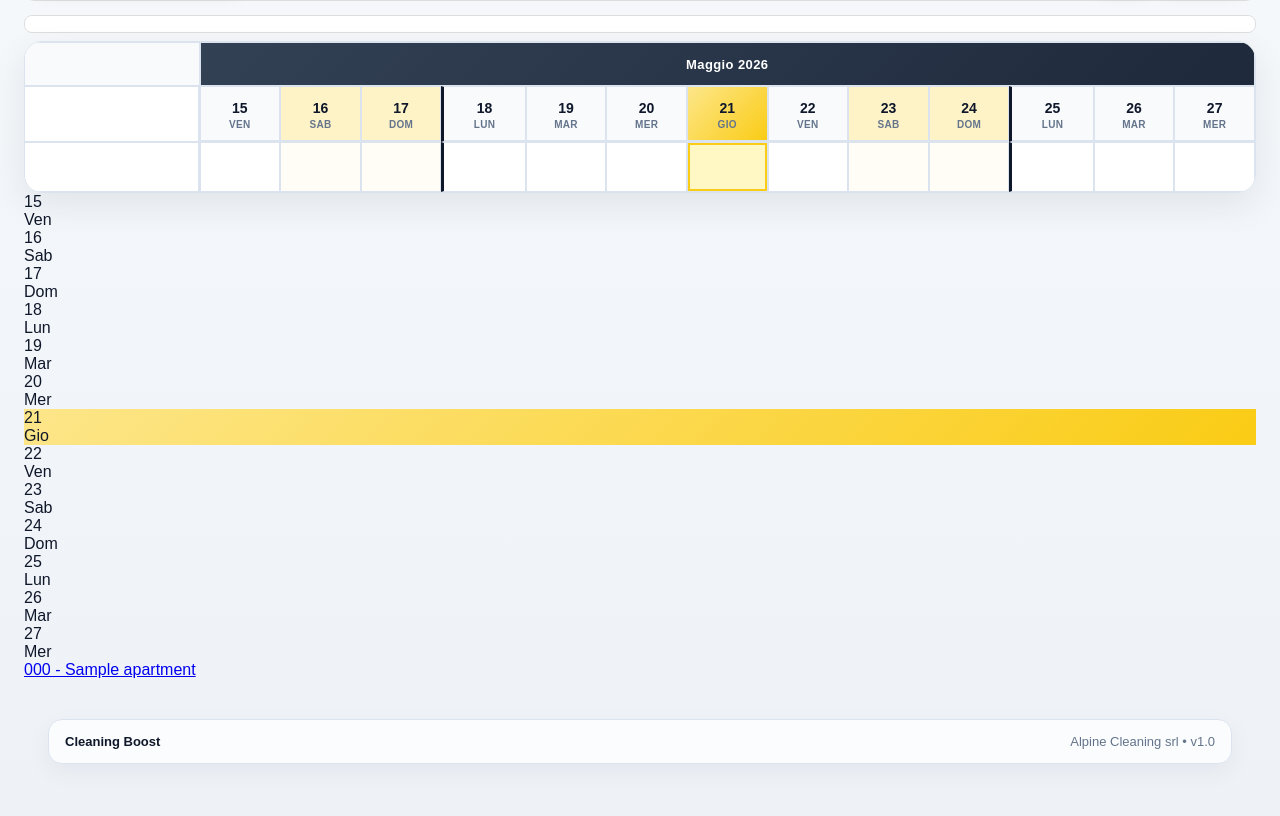
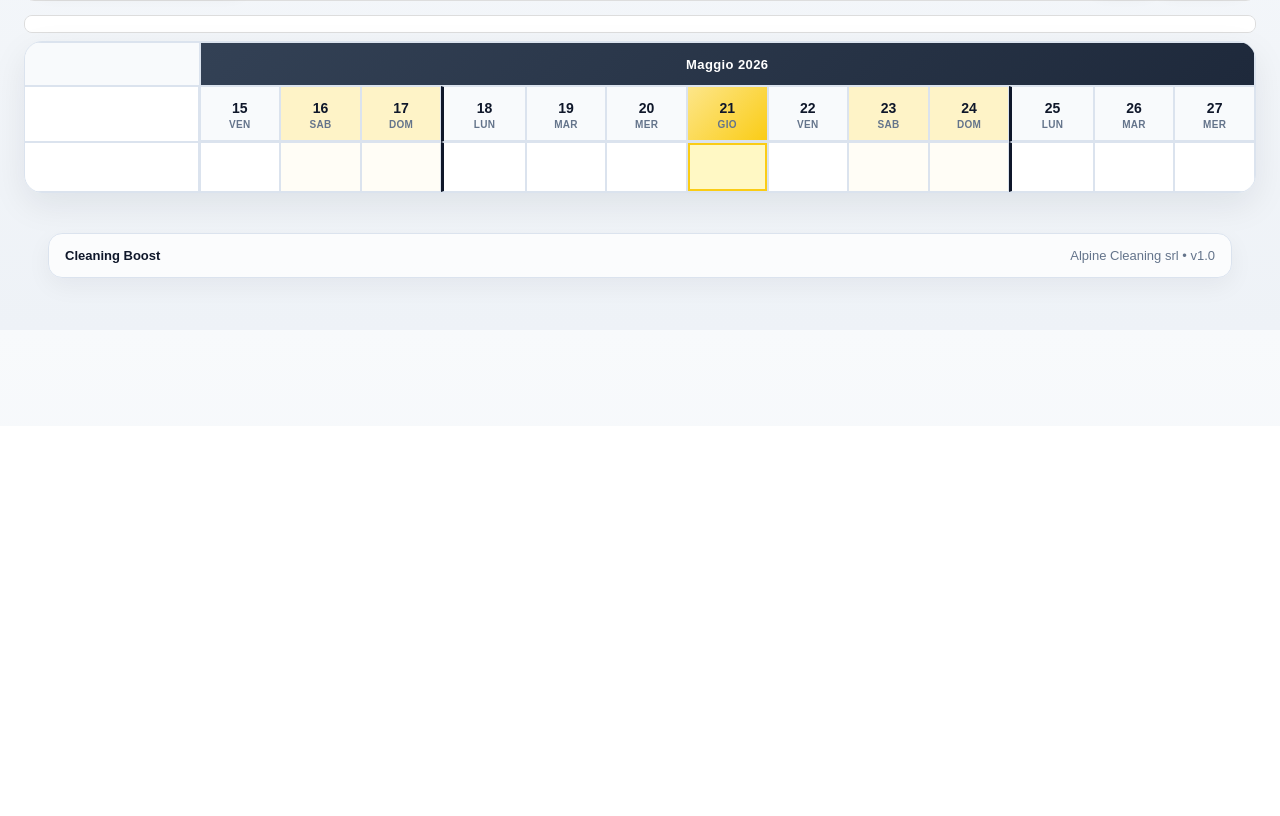
Before and after one commit to maska1981-bri/cleaning-boost, a Django app: page /?view=week in a window 1280 px wide. Shown: the part 374-1190 px from the top of the page. After the commit the page ends 704 px from the top, so only its background shows below. Run offline with Django 5.2, Linux system fonts and the light colour scheme; a user stored in the database is signed in; tables that the repository leaves empty hold one stand-in row (values such as "Sample post").

Commit message:
Update month_calendar.html

```diff
--- a/operations_calendar/templates/operations_calendar/month_calendar.html
+++ b/operations_calendar/templates/operations_calendar/month_calendar.html
@@ -990,47 +990,6 @@ data-cleaning-employees="{% if cell.cleaning %}{% for emp in cell.cleaning.emplo
 </table>
 </div>
 
-<div class="mobile-admin-scroll">
-    <div class="mobile-admin-grid" style="--days-count: {{ days|length }};">
-
-        <div class="mobile-admin-corner"></div>
-
-        {% for day in days %}
-        <div class="mobile-admin-day{% if day == today %} today-header{% endif %}">
-            {{ day|date:"d" }}<br>
-            {{ day|date:"D" }}
-        </div>
-        {% endfor %}
-
-        {% for row in apartment_rows %}
-            <div class="mobile-admin-apartment">
-                <a href="/apartment/{{ row.apartment.id }}/">
-                    {{ row.apartment.code }} - {{ row.apartment.name }}
-                </a>
-            </div>
-
-            {% for cell in row.cells %}
-            <div class="mobile-admin-cell{% if cell.day == today %} today-cell{% endif %}">
-
-                {% if cell.cleaning %}
-                <span class="cleaning-dot {% if cell.cleaning.status == 'completed' %}done{% else %}todo{% endif %}"></span>
-                {% endif %}
-
-                {% if cell.booking %}
-                <span class="booking-mini-summary">
-                    {% if cell.booking.people_count %}{{ cell.booking.people_count }}p{% endif %}
-                    {% if cell.booking.double_beds %} {{ cell.booking.double_beds }}M{% endif %}
-                    {% if cell.booking.single_beds %} {{ cell.booking.single_beds }}S{% endif %}
-                </span>
-                {% endif %}
-
-            </div>
-            {% endfor %}
-        {% endfor %}
-
-    </div>
-</div>
-
 <div id="contextMenu" class="context-menu">
 <div id="menuBooking">➕ Nuova prenotazione</div>
 <div id="menuCleaning">🧹 Nuova pulizia</div>
```
